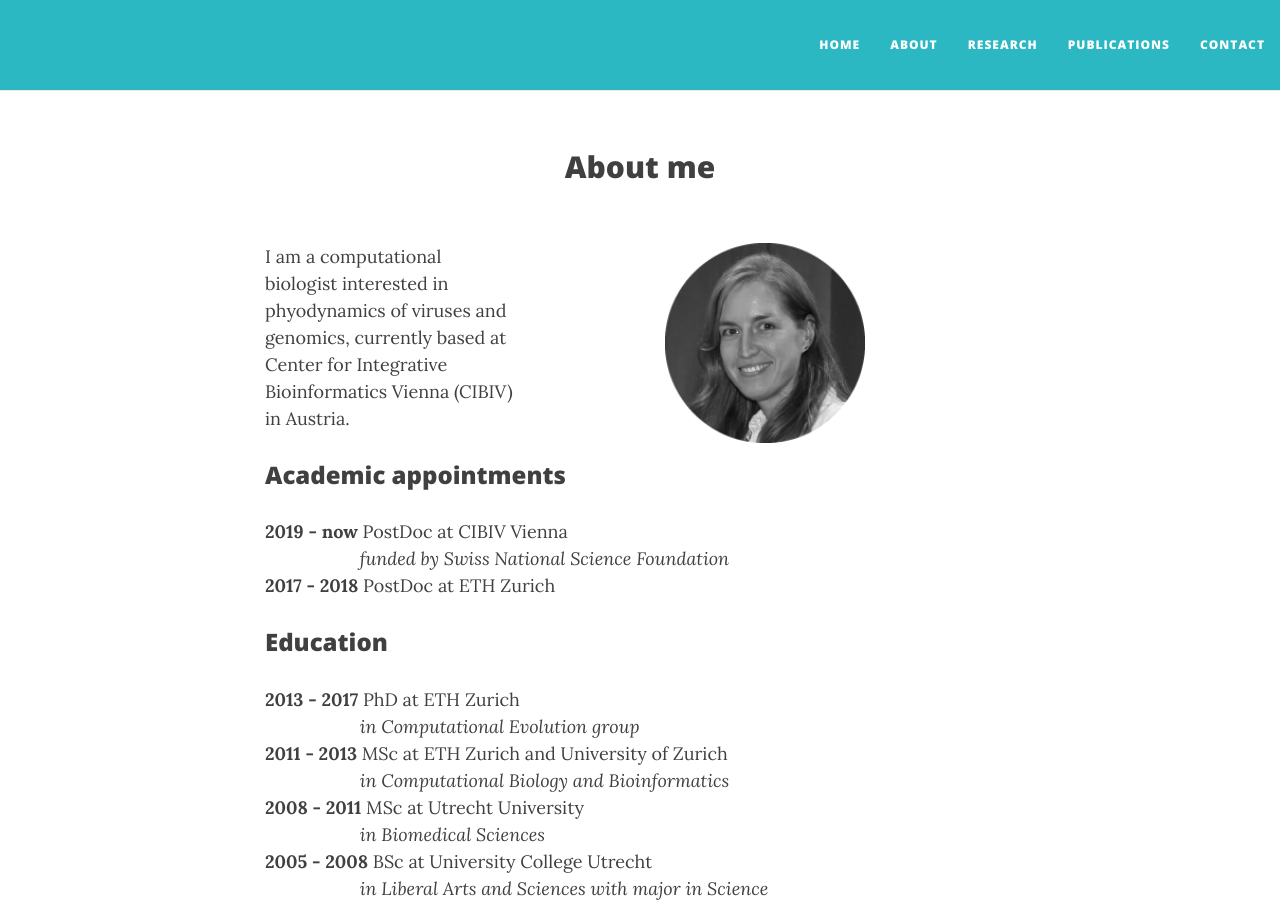
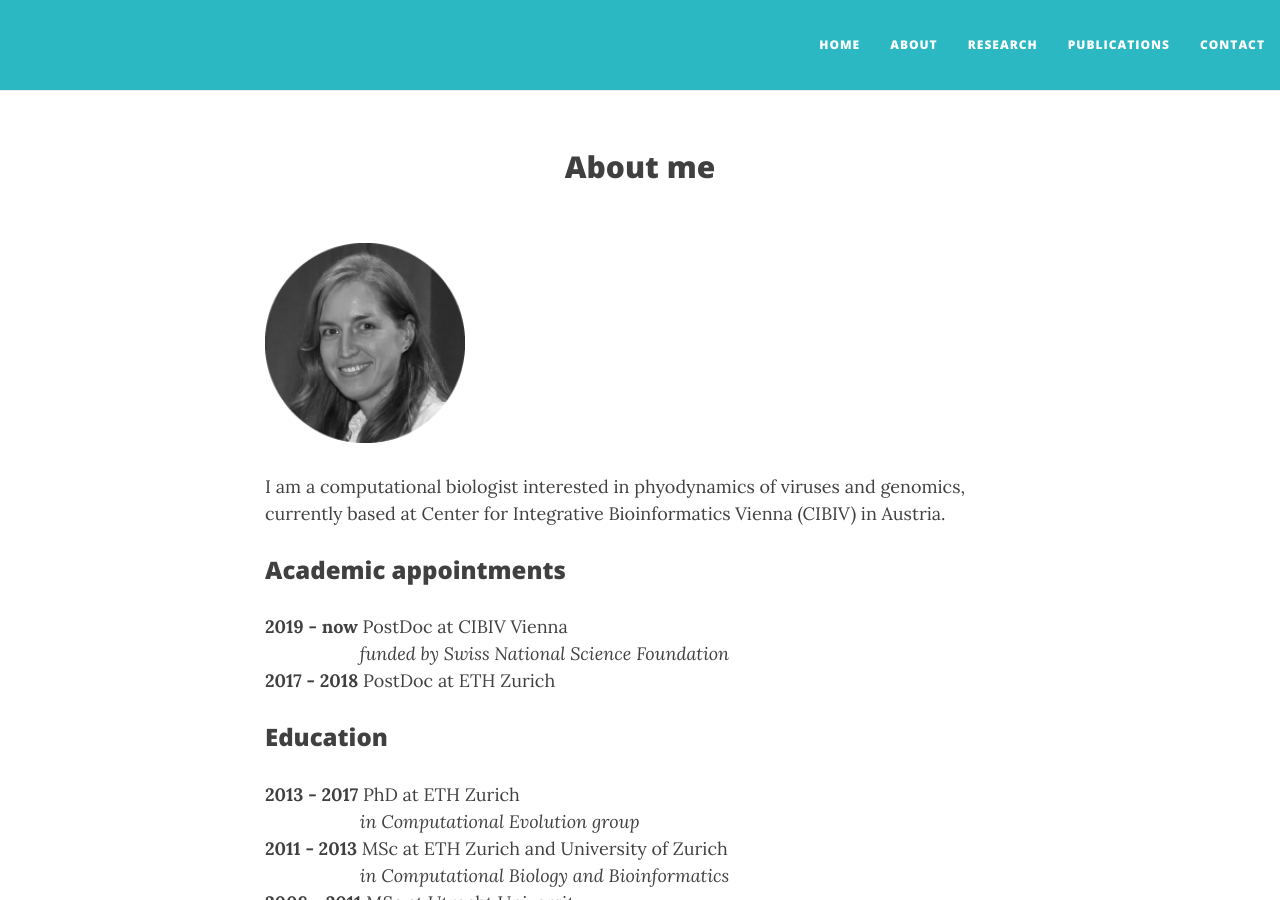
Before and after one commit to boskovav/boskovav.github.io, a Jekyll site: the page built from about.md, in a window 1280 px wide and 900 px high. Built offline with Jekyll 4.4.1, drawn with Linux system fonts in a browser that asks for light colours; nearby versions of some CDN libraries.

Commit message:
center image

```diff
--- a/about.md
+++ b/about.md
@@ -3,7 +3,8 @@ layout: page
 title: About me
 ---
 
-<img src="/img/VB_bw.png" alt="Drawing" style="width: 200px;" hspace="150px;" align="right"/>
+<img src="/img/VB_bw.png" alt="Drawing" style="width: 200px;" align="center"/>
+
 I am a computational biologist interested in phyodynamics of viruses and genomics, currently based at Center for Integrative Bioinformatics Vienna (CIBIV) in Austria.
 
 ### Academic appointments
```
